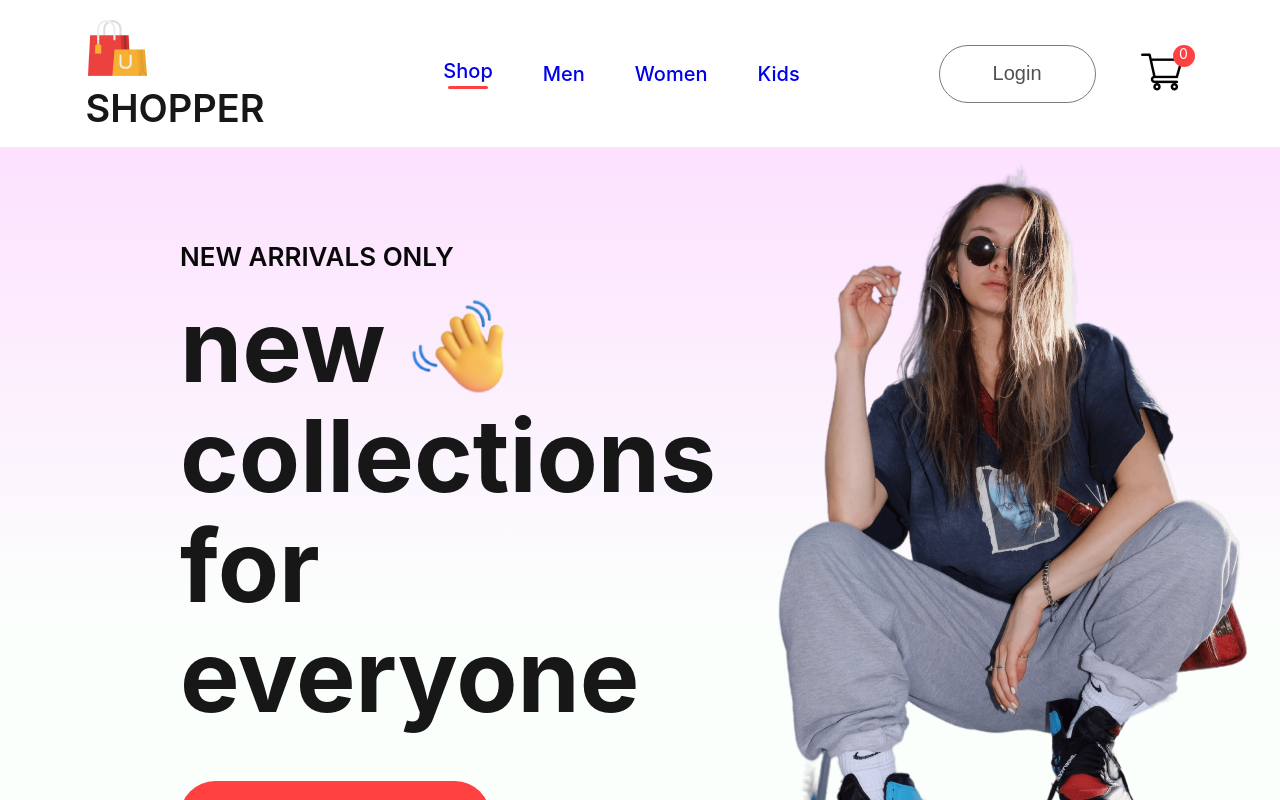
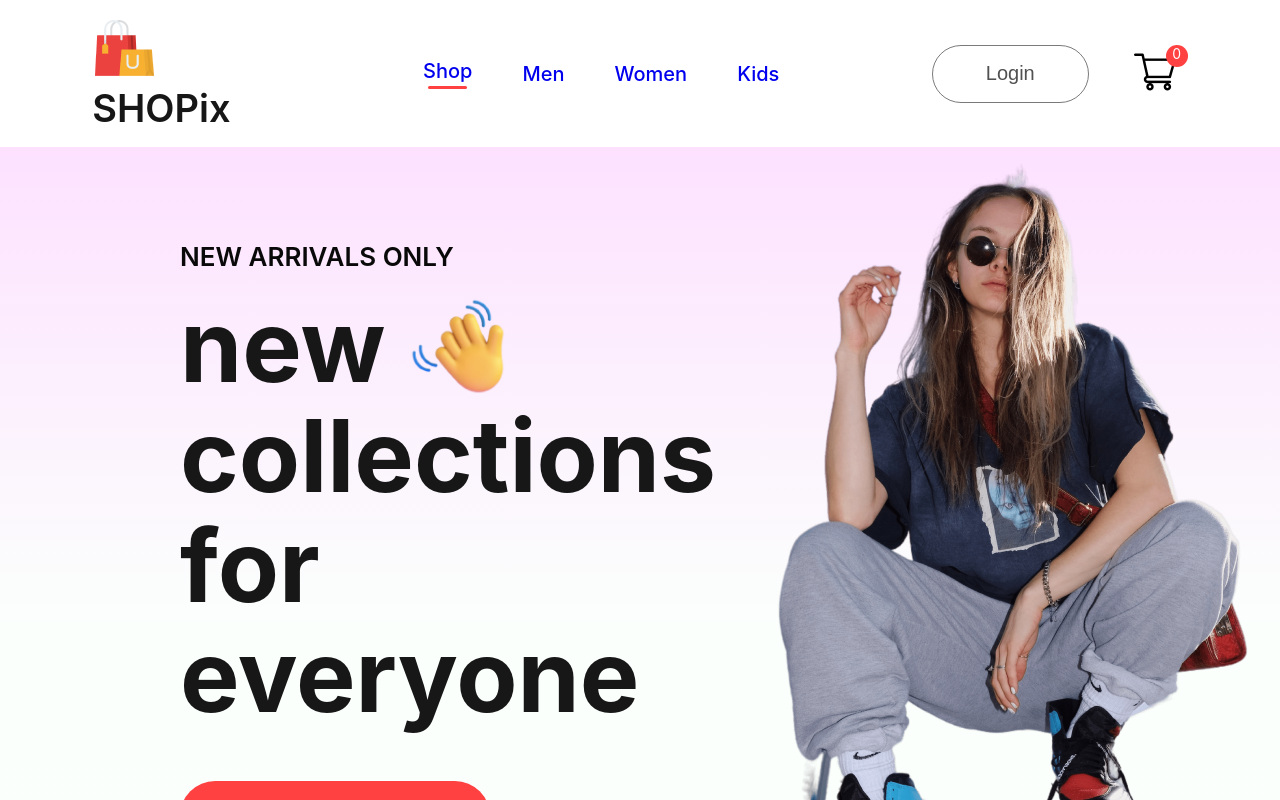
Before and after one commit to Bratpfanne92/backendModulFinalProject, a React (Vite) app in the folder frontend/: page / in a window 1280 px wide. Shown: the top 800 px of the page. Built offline with nearby package versions, Linux system fonts and the light colour scheme.

Commit message:
Navbar Title Edit

```diff
--- a/frontend/src/Components/Navbar/Navbar.jsx
+++ b/frontend/src/Components/Navbar/Navbar.jsx
@@ -12,7 +12,7 @@ const Navbar = () => {
     <div className="navbar">
       <div className="nav-logo">
         <img src={logo} alt="" />
-        <p>SHOPPER</p>
+        <p>SHOPix</p>
       </div>
       <ul className="nav-menu">
         <li
```
